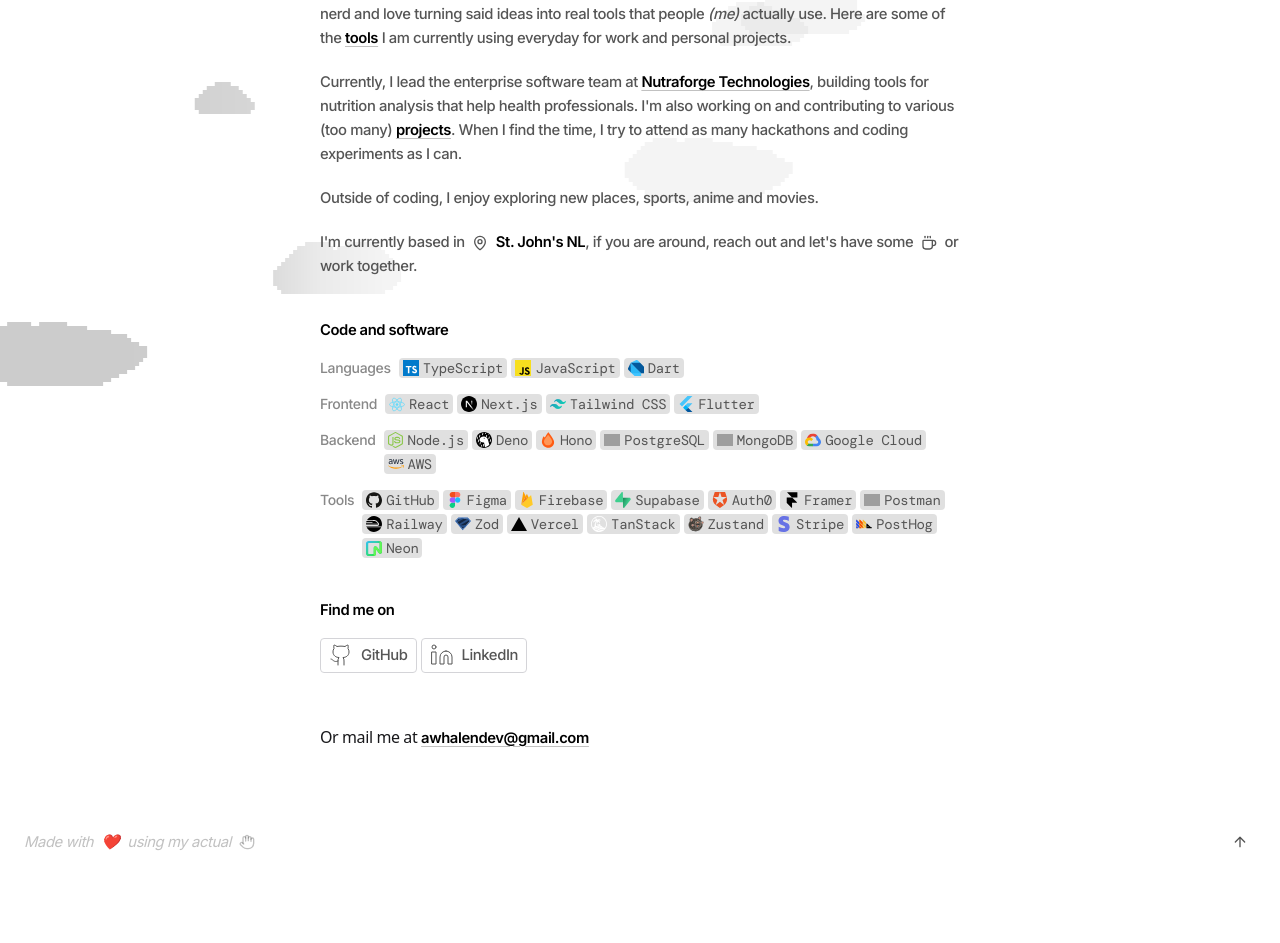
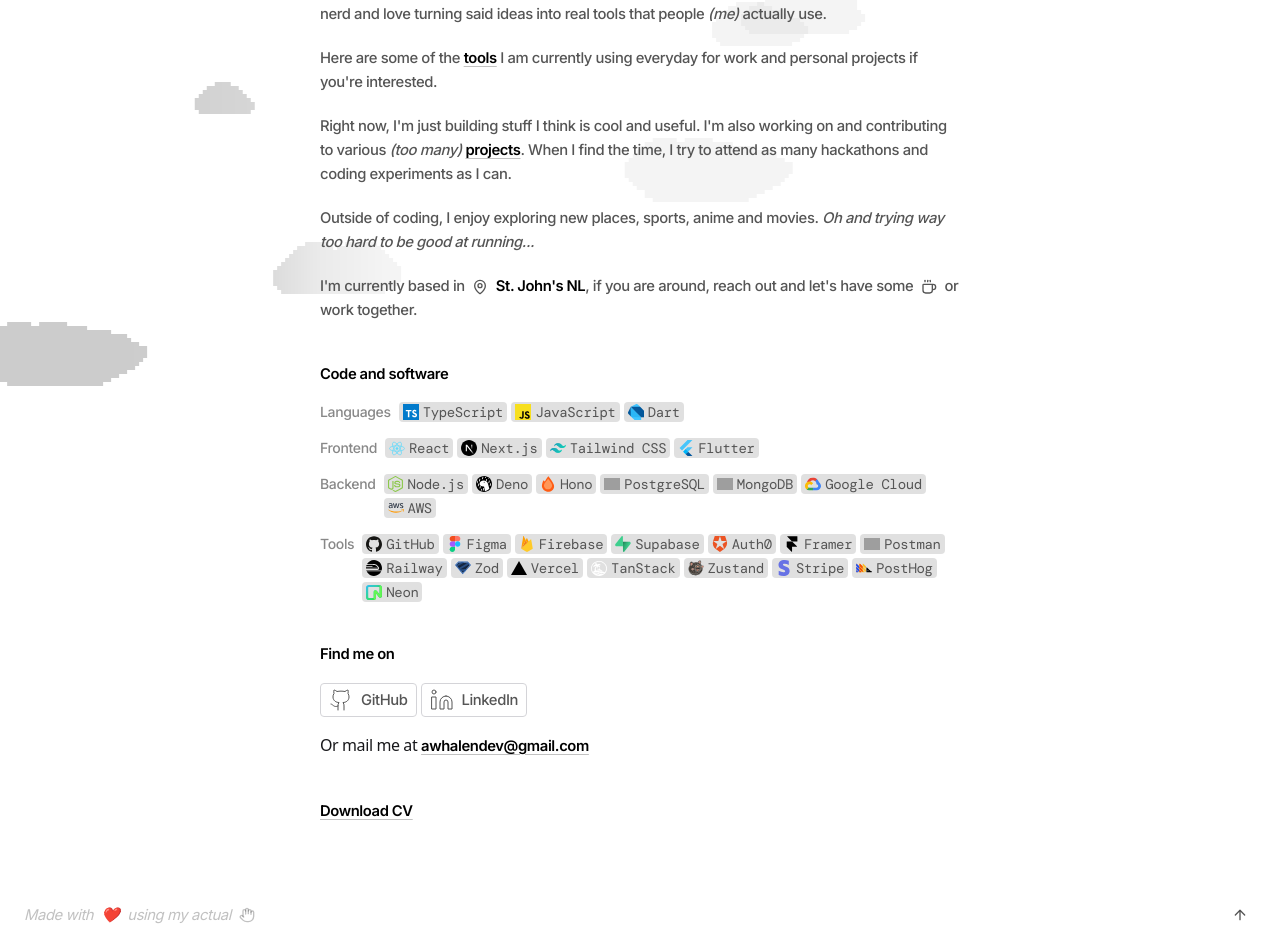
Before and after one commit to Awhalen1999/portfolio, a Next.js app: page / in a window 1280 px wide. Shown: the part 306-1249 px from the top of the page. Before the commit the page ends 1176 px from the top, so only its background shows below. Built offline with nearby package versions, Linux system fonts and the light colour scheme; grey boxes are pictures that could not be loaded; a web font is replaced by a local one.

Commit message:
update about me

```diff
--- a/app/page.tsx
+++ b/app/page.tsx
@@ -1,9 +1,9 @@
-import Link from 'next/link'
-import Image from 'next/image'
-import { Chip } from '@/components/ui/chip'
-import { MapPin, Coffee, Linkedin, Github } from 'lucide-react'
-import { TextFade } from '@/components/ui/text-fade'
-import { IconButton } from '@/components/ui/icon-button'
+import Link from "next/link";
+import Image from "next/image";
+import { Chip } from "@/components/ui/chip";
+import { MapPin, Coffee, Linkedin, Github } from "lucide-react";
+import { TextFade } from "@/components/ui/text-fade";
+import { IconButton } from "@/components/ui/icon-button";
 
 export default function AboutPage() {
   return (
@@ -13,36 +13,33 @@
       <p className="text-style-body-main mb-5">
         Hey! I'm Alex. This is my website... you could call it a portfolio
         website or a blog, but I like to think of it as a collection of my work
-        and thoughts.{' '}
+        and thoughts.{" "}
         <span className="text-style-body-italic">
-          Maybe the ramblings of a madman.{' '}
+          Maybe the ramblings of a madman.{" "}
         </span>
         who knows.
       </p>
       <p className="text-style-body-main mb-5">
-        I'm a serial SaaS developer with way too many{' '}
-        <span className="text-style-body-tiny">amazing and revolutionary</span>{' '}
+        I'm a serial SaaS developer with way too many{" "}
+        <span className="text-style-body-tiny">amazing and revolutionary</span>{" "}
         ideas. I'm also a bit of a nerd and love turning said ideas into real
-        tools that people <span className="text-style-body-italic">(me)</span>{' '}
-        actually use. Here are some of the{' '}
-        <Link href="/tools" className="text-style-body-link">
-          tools
-        </Link>{' '}
-        I am currently using everyday for work and personal projects.
+        tools that people <span className="text-style-body-italic">(me)</span>{" "}
+        actually use.
       </p>
 
       <p className="text-style-body-main mb-5">
-        Currently, I lead the enterprise software team at{' '}
-        <Link
-          href="https://www.nutraforge.ca/"
-          target="_blank"
-          rel="noopener noreferrer"
-          className="text-style-body-link"
-        >
-          Nutraforge Technologies
-        </Link>
-        , building tools for nutrition analysis that help health professionals.
-        I'm also working on and contributing to various (too many){' '}
+        Here are some of the{" "}
+        <Link href="/tools" className="text-style-body-link">
+          tools
+        </Link>{" "}
+        I am currently using everyday for work and personal projects if you're
+        interested.
+      </p>
+
+      <p className="text-style-body-main mb-5">
+        Right now, I'm just building stuff I think is cool and useful. I'm also
+        working on and contributing to various{" "}
+        <span className="text-style-body-italic">(too many)</span>{" "}
         <Link href="/projects" className="text-style-body-link">
           projects
         </Link>
@@ -52,15 +49,18 @@
 
       <p className="text-style-body-main mb-5">
         Outside of coding, I enjoy exploring new places, sports, anime and
-        movies.
+        movies.{" "}
+        <span className="text-style-body-italic">
+          Oh and trying way too hard to be good at running...
+        </span>
       </p>
 
       <p className="text-style-body-main mb-10">
-        I'm currently based in <MapPin className="mx-1 inline h-4 w-4" />{' '}
+        I'm currently based in <MapPin className="mx-1 inline h-4 w-4" />{" "}
         <strong className="text-style-body-bold text-[var(--color-main-text)]">
           St. John's NL
         </strong>
-        , if you are around, reach out and let's have some{' '}
+        , if you are around, reach out and let's have some{" "}
         <Coffee className="mx-1 inline h-4 w-4" /> or work together.
       </p>
 
@@ -525,12 +525,8 @@
             LinkedIn
           </IconButton>
         </div>
-      </div>
-
-      {/* Email Contact */}
-      <div className="pt-3">
         <p className="text-style--60">
-          Or mail me at{' '}
+          Or mail me at{" "}
           <Link
             href="mailto:awhalendev@gmail.com"
             className="text-style-body-link"
@@ -539,6 +535,18 @@
           </Link>
         </p>
       </div>
+
+      {/* Email Contact */}
+      <div className=" space-y-2"></div>
+      <p className="text-style--60">
+        <a
+          href="/alex_whalen_resume_11_2025.pdf"
+          download="alex_whalen_resume.pdf"
+          className="text-style-body-link"
+        >
+          Download CV
+        </a>
+      </p>
     </TextFade>
-  )
+  );
 }
```
